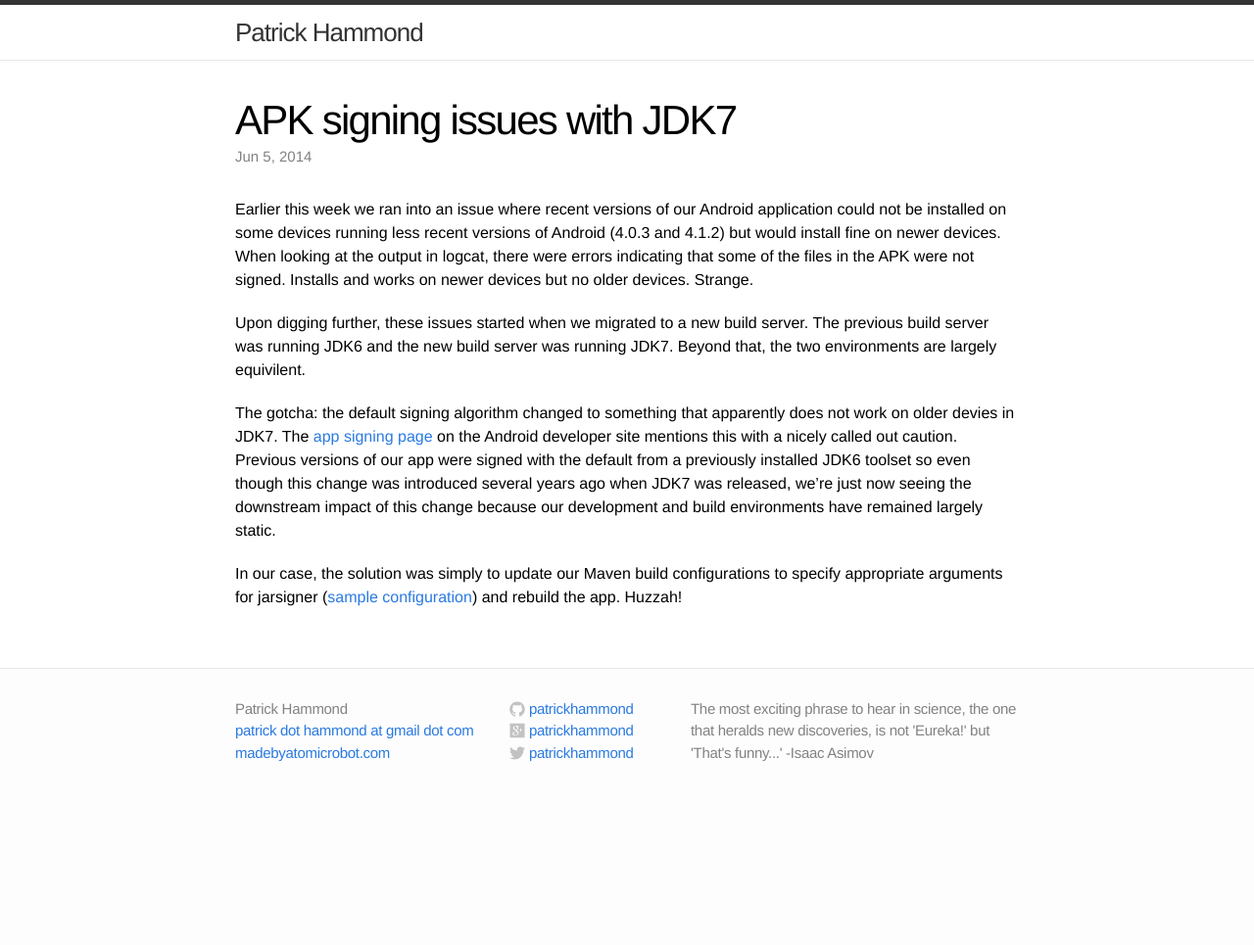
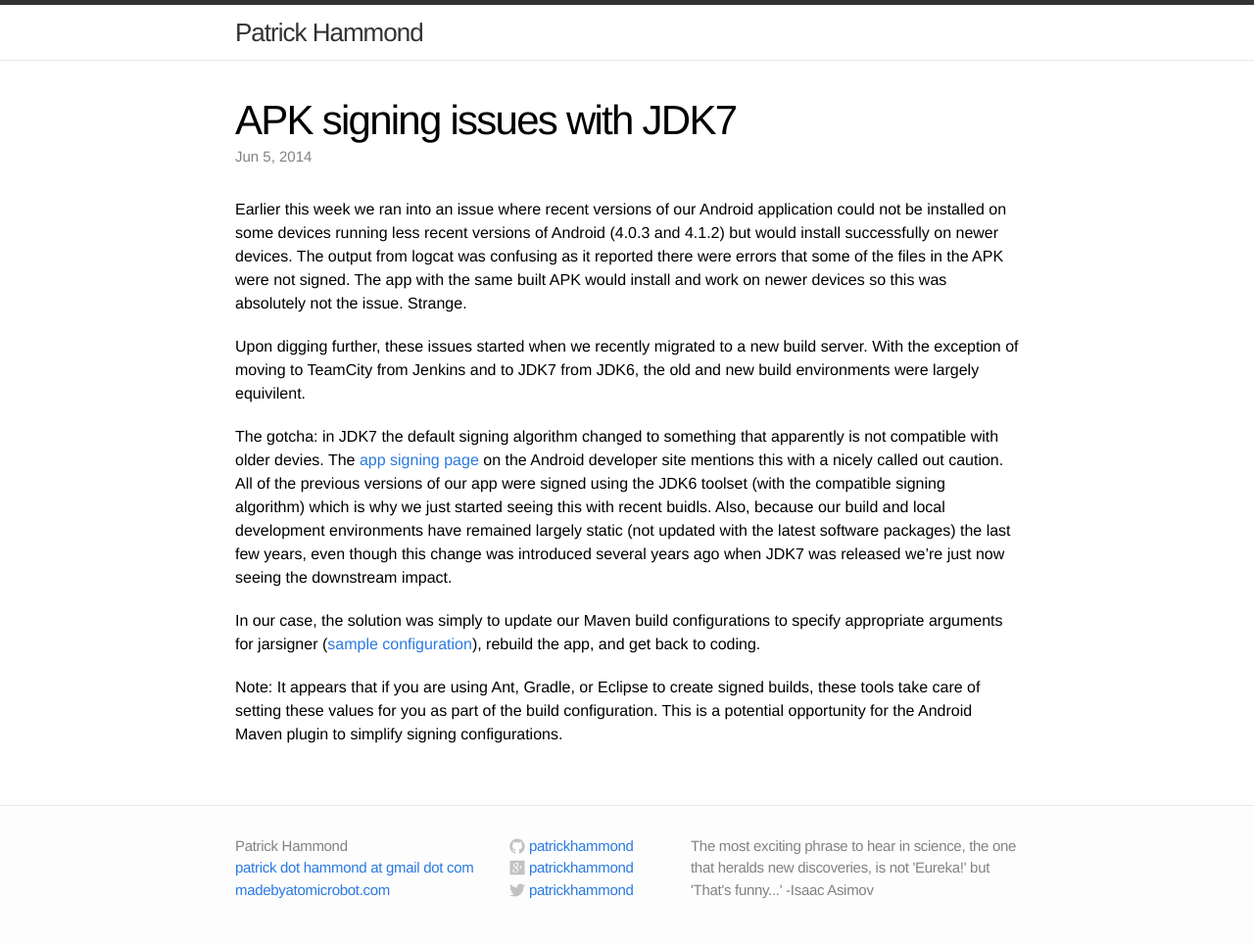
Before and after one commit to androidfu/androidfu.github.io, a Jekyll site: the page built from _posts/2014-06-05-java7_apk_signing_issue.markdown, in a window 1280 px wide. Shown: the whole page at 98% size. Built offline with Jekyll 4.4.1, drawn with Linux system fonts in a browser that asks for light colours; before the commit the page ends 900 px from its top, so only the background shows below that.

Commit message:
Cleaning up the APK issue draft.

```diff
--- a/_posts/2014-06-05-java7_apk_signing_issue.markdown
+++ b/_posts/2014-06-05-java7_apk_signing_issue.markdown
@@ -5,13 +5,15 @@ date:   2014-06-05 23:45:00
 categories: android
 ---
 
-Earlier this week we ran into an issue where recent versions of our Android application could not be installed on some devices running less recent versions of Android (4.0.3 and 4.1.2) but would install fine on newer devices.  When looking at the output in logcat, there were errors indicating that some of the files in the APK were not signed.  Installs and works on newer devices but no older devices.  Strange.
+Earlier this week we ran into an issue where recent versions of our Android application could not be installed on some devices running less recent versions of Android (4.0.3 and 4.1.2) but would install successfully on newer devices.  The output from logcat was confusing as it reported there were errors that some of the files in the APK were not signed.  The app with the same built APK would install and work on newer devices so this was absolutely not the issue.  Strange.
 
-Upon digging further, these issues started when we migrated to a new build server.  The previous build server was running JDK6 and the new build server was running JDK7.  Beyond that, the two environments are largely equivilent.
+Upon digging further, these issues started when we recently migrated to a new build server.  With the exception of moving to TeamCity from Jenkins and to JDK7 from JDK6, the old and new build environments were largely equivilent.
 
-The gotcha: the default signing algorithm changed to something that apparently does not work on older devies in JDK7.  The [app signing page][app-signing] on the Android developer site mentions this with a nicely called out caution.  Previous versions of our app were signed with the default from a previously installed JDK6 toolset so even though this change was introduced several years ago when JDK7 was released, we're just now seeing the downstream impact of this change because our development and build environments have remained largely static.
+The gotcha: in JDK7 the default signing algorithm changed to something that apparently is not compatible with older devies.  The [app signing page][app-signing] on the Android developer site mentions this with a nicely called out caution.  All of the previous versions of our app were signed using the JDK6 toolset (with the compatible signing algorithm) which is why we just started seeing this with recent buidls.  Also, because our build and local development environments have remained largely static (not updated with the latest software packages) the last few years, even though this change was introduced several years ago when JDK7 was released we're just now seeing the downstream impact.
 
-In our case, the solution was simply to update our Maven build configurations to specify appropriate arguments for jarsigner ([sample configuration][maven-signing]) and rebuild the app.  Huzzah!
+In our case, the solution was simply to update our Maven build configurations to specify appropriate arguments for jarsigner ([sample configuration][maven-signing]), rebuild the app, and get back to coding.
+
+Note: It appears that if you are using Ant, Gradle, or Eclipse to create signed builds, these tools take care of setting these values for you as part of the build configuration.  This is a potential opportunity for the Android Maven plugin to simplify signing configurations.
 
 [app-signing]: http://developer.android.com/tools/publishing/app-signing.html
 [maven-signing]: https://code.google.com/p/maven-android-plugin/wiki/SigningAPKWithMavenJarsigner
```
